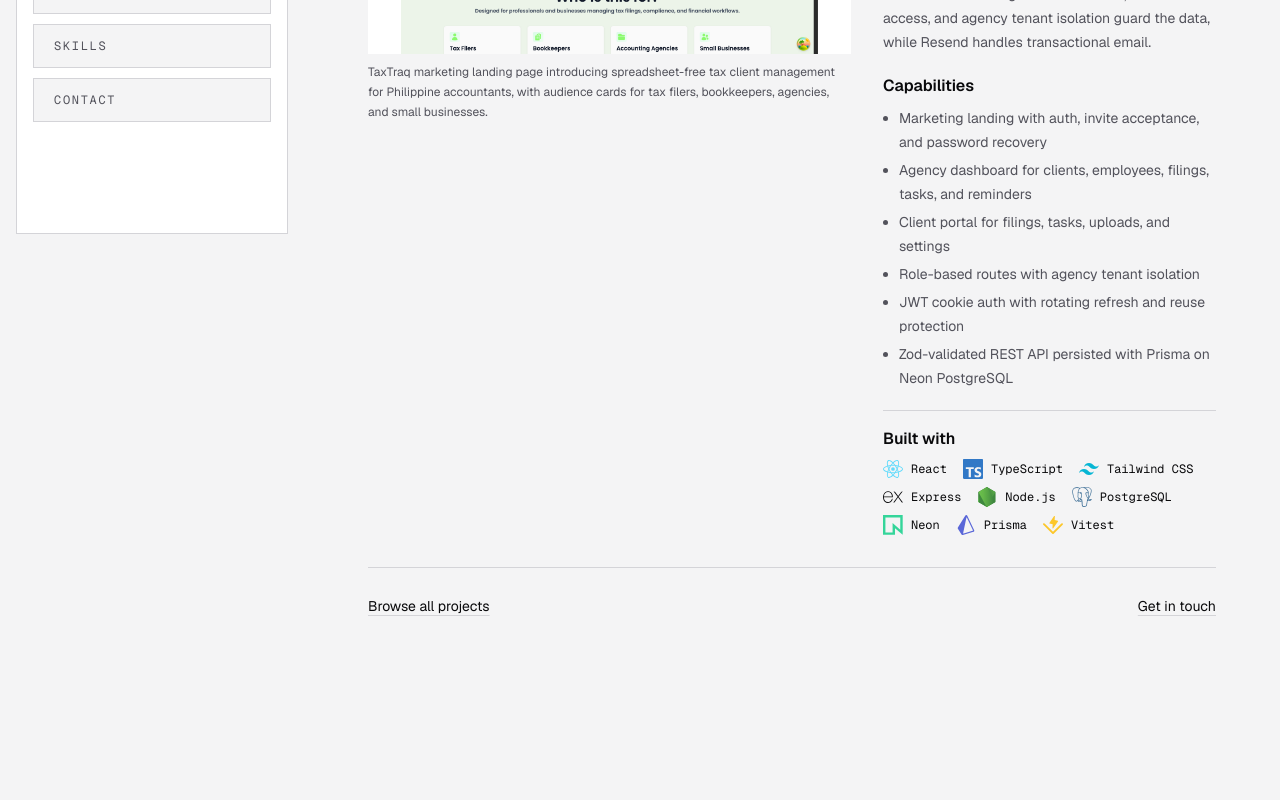
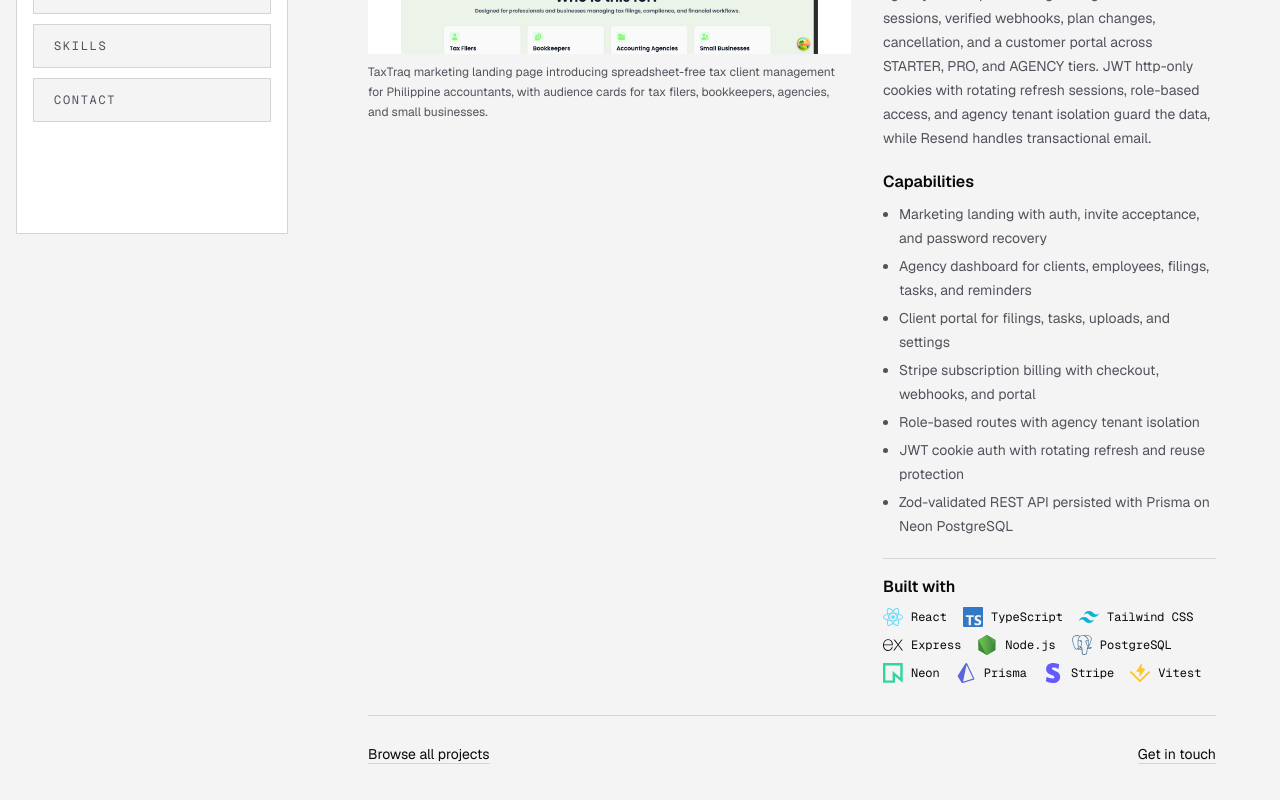
Before and after one commit to franciscortez/PortfolioV2, a Next.js app: page /projects/taxtraq in a window 1280 px wide. Shown: the part 550-1350 px from the top of the page. Before the commit the page ends 1226 px from the top, so only its background shows below. Built offline with nearby package versions, Linux system fonts and the light colour scheme; no server answers.

Commit message:
feat(projects): add Stripe integration details for TaxTraq
Add Stripe brand icon, icon mapping, and showcase subscription billing
support for TaxTraq project.

Closes #4

```diff
--- a/src/components/ui/icon.tsx
+++ b/src/components/ui/icon.tsx
@@ -388,6 +388,24 @@
   );
 }
 
+// Vector source: https://simpleicons.org/icons/stripe.svg
+// Official Stripe brand mark (CC0 via Simple Icons).
+export function StripeIcon(props: IconBaseProps) {
+  return (
+    <svg
+      viewBox="0 0 24 24"
+      fill="none"
+      xmlns="http://www.w3.org/2000/svg"
+      {...props}
+    >
+      <path
+        fill="currentColor"
+        d="M13.976 9.15c-2.172-.806-3.356-1.426-3.356-2.409 0-.831.683-1.305 1.901-1.305 2.227 0 4.515.858 6.09 1.631l.89-5.494C18.252.975 15.697 0 12.165 0 9.667 0 7.589.654 6.104 1.872 4.56 3.147 3.757 4.992 3.757 7.218c0 4.039 2.467 5.76 6.476 7.219 2.585.92 3.445 1.574 3.445 2.583 0 .98-.84 1.545-2.354 1.545-1.875 0-4.965-.921-6.99-2.109l-.9 5.555C5.175 22.99 8.385 24 11.714 24c2.641 0 4.843-.624 6.328-1.813 1.664-1.305 2.525-3.236 2.525-5.732 0-4.128-2.524-5.851-6.594-7.305h.003z"
+      />
+    </svg>
+  );
+}
+
 // Vector source: https://commons.wikimedia.org/wiki/File:Google_Apps_Script.svg
 // Checked against Google's Apps Script product mark on developers.google.com/apps-script.
 export function GoogleAppsScriptIcon(props: IconBaseProps) {
--- a/src/data/icons.ts
+++ b/src/data/icons.ts
@@ -35,6 +35,7 @@
   PostgresqlIcon,
   PrismaIcon,
   SlackIcon,
+  StripeIcon,
 } from "@/components/ui/icon";
 import {
   SiClaude,
@@ -92,6 +93,7 @@
   neon: NeonIcon,
   drizzle: SiDrizzle,
   prisma: PrismaIcon,
+  stripe: StripeIcon,
 
   goHighLevel: GoHighLevelIcon,
   googleAppsScript: GoogleAppsScriptIcon,
--- a/src/data/project.ts
+++ b/src/data/project.ts
@@ -49,16 +49,17 @@
     summary:
       "Philippines-focused tax-compliance SaaS helping accounting agencies manage staff, clients, filings, and deadlines without spreadsheets.",
     explanation:
-      "React 19, Vite, and TypeScript power the marketing landing, auth, agency dashboard, client portal, and admin views, with Tailwind CSS, Zustand, TanStack Query, and React Router. Express 5 serves a versioned REST API under /api/v1 with Zod validation and a controller-service-model-Prisma flow backed by Neon PostgreSQL. JWT http-only cookies with rotating refresh sessions, role-based access, and agency tenant isolation guard the data, while Resend handles transactional email.",
+      "React 19, Vite, and TypeScript power the marketing landing, auth, agency dashboard, client portal, and admin views, with Tailwind CSS, Zustand, TanStack Query, and React Router. Express 5 serves a versioned REST API under /api/v1 with Zod validation and a controller-service-model-Prisma flow backed by Neon PostgreSQL. Stripe handles agency subscription billing through checkout sessions, verified webhooks, plan changes, cancellation, and a customer portal across STARTER, PRO, and AGENCY tiers. JWT http-only cookies with rotating refresh sessions, role-based access, and agency tenant isolation guard the data, while Resend handles transactional email.",
     features: [
       "Marketing landing with auth, invite acceptance, and password recovery",
       "Agency dashboard for clients, employees, filings, tasks, and reminders",
       "Client portal for filings, tasks, uploads, and settings",
+      "Stripe subscription billing with checkout, webhooks, and portal",
       "Role-based routes with agency tenant isolation",
       "JWT cookie auth with rotating refresh and reuse protection",
       "Zod-validated REST API persisted with Prisma on Neon PostgreSQL",
     ],
-    tags: ["Full Stack", "SaaS", "Tax Compliance"],
+    tags: ["Full Stack", "SaaS", "Tax Compliance", "Payments"],
     tech: [
       { name: "React", icon: "react", color: "#61DAFB" },
       { name: "TypeScript", icon: "typescript", color: "#3178C6" },
@@ -68,6 +69,7 @@
       { name: "PostgreSQL", icon: "postgresql", color: "#4169E1" },
       { name: "Neon", icon: "neon", color: "#34D59A" },
       { name: "Prisma", icon: "prisma", color: "#5A67D8" },
+      { name: "Stripe", icon: "stripe", color: "#635BFF" },
       { name: "Vitest", icon: "vitest", color: "#FCC72B" },
     ],
     links: [
```
